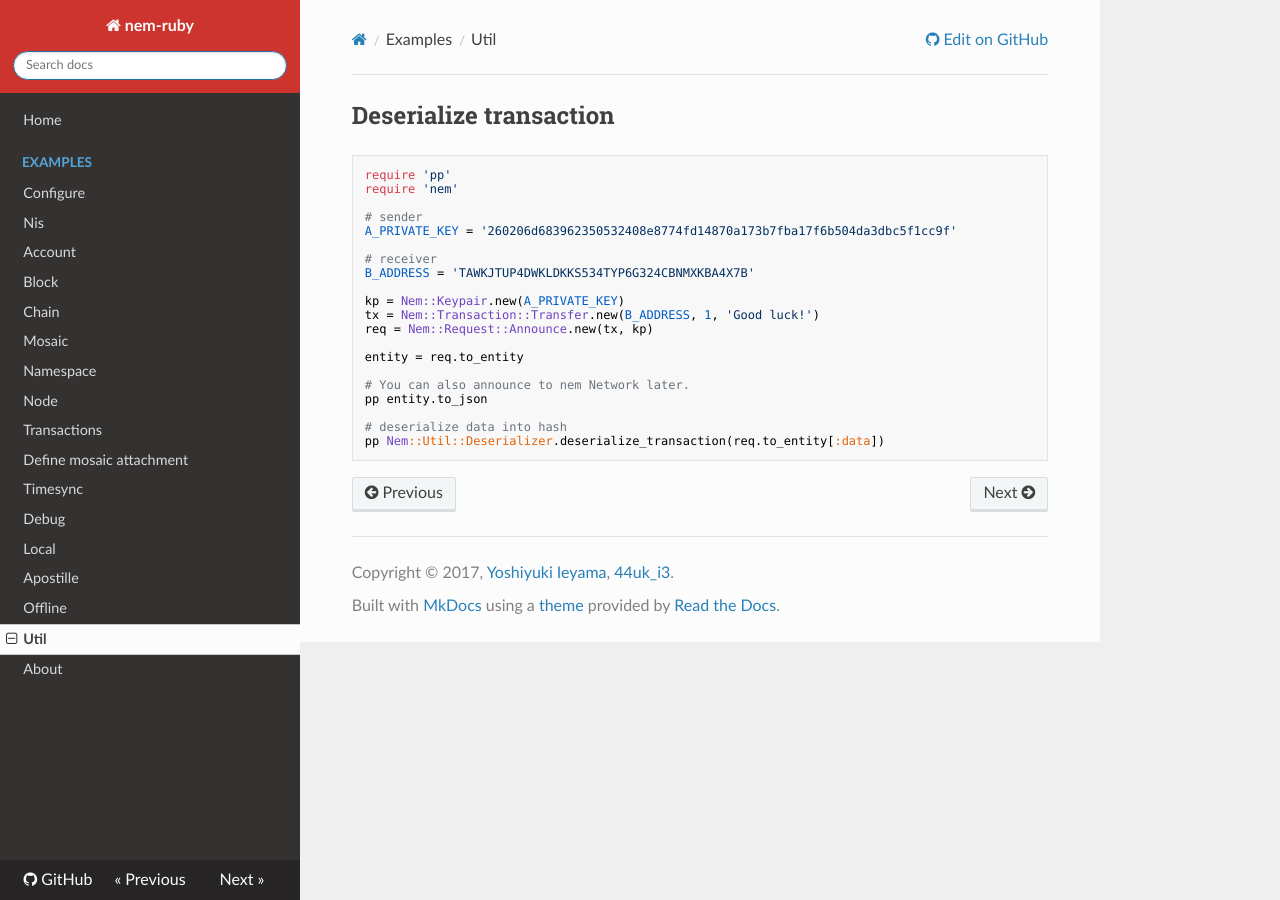
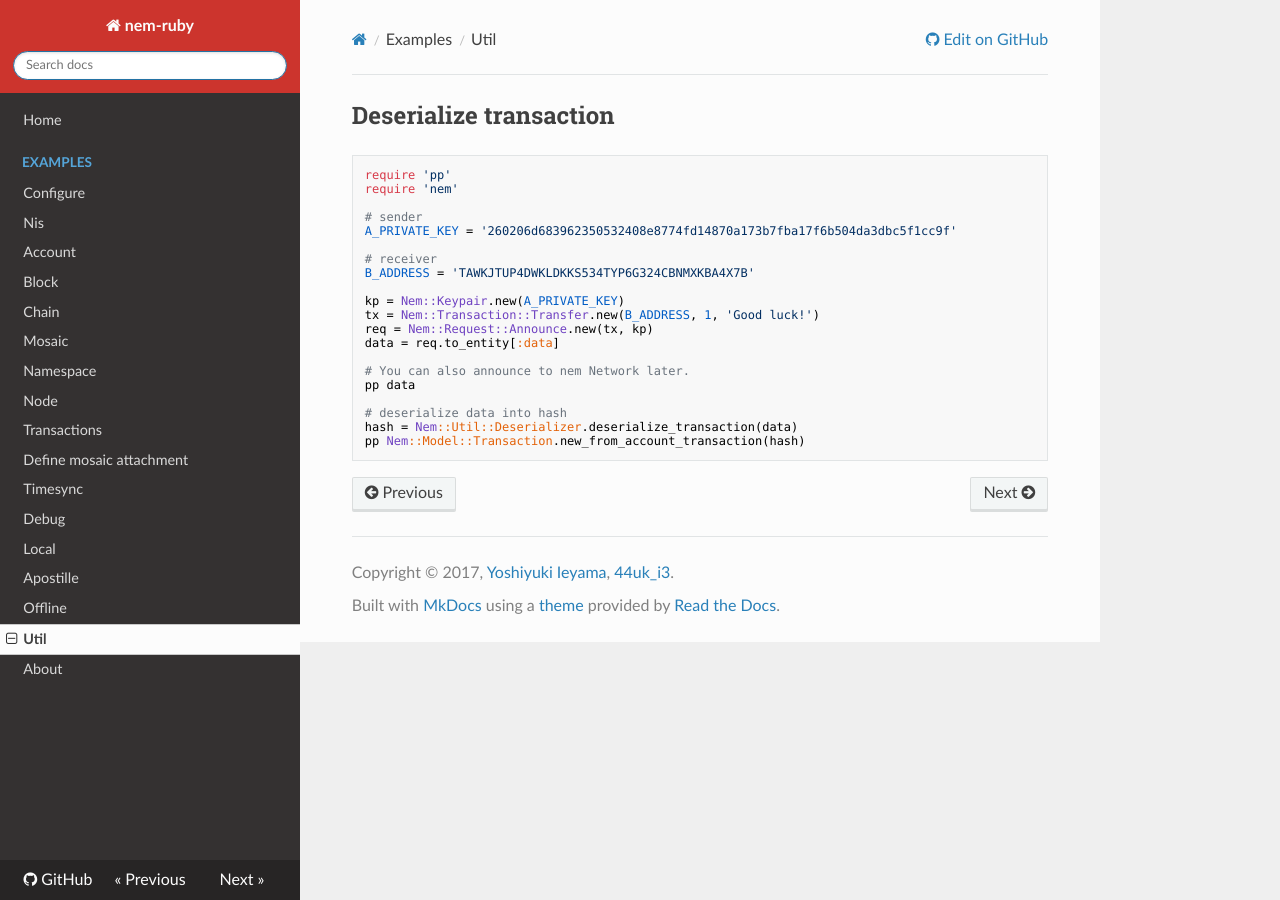
Before and after one commit to 44uk/nem-ruby, an MkDocs documentation site: the page built from docs/examples/util.md, in a window 1280 px wide. Built offline with MkDocs 1.6.1, drawn with Linux system fonts in a browser that asks for light colours; nearby versions of some CDN libraries; old or Windows-style settings are respelled for this version of MkDocs.

Commit message:
update docs

````diff
--- a/docs/examples/util.md
+++ b/docs/examples/util.md
@@ -13,12 +13,12 @@ B_ADDRESS = 'TAWKJTUP4DWKLDKKS534TYP6G324CBNMXKBA4X7B'
 kp = Nem::Keypair.new(A_PRIVATE_KEY)
 tx = Nem::Transaction::Transfer.new(B_ADDRESS, 1, 'Good luck!')
 req = Nem::Request::Announce.new(tx, kp)
-
-entity = req.to_entity
+data = req.to_entity[:data]
 
 # You can also announce to nem Network later.
-pp entity.to_json
+pp data
 
 # deserialize data into hash
-pp Nem::Util::Deserializer.deserialize_transaction(req.to_entity[:data])
+hash = Nem::Util::Deserializer.deserialize_transaction(data)
+pp Nem::Model::Transaction.new_from_account_transaction(hash)
 ```
````
